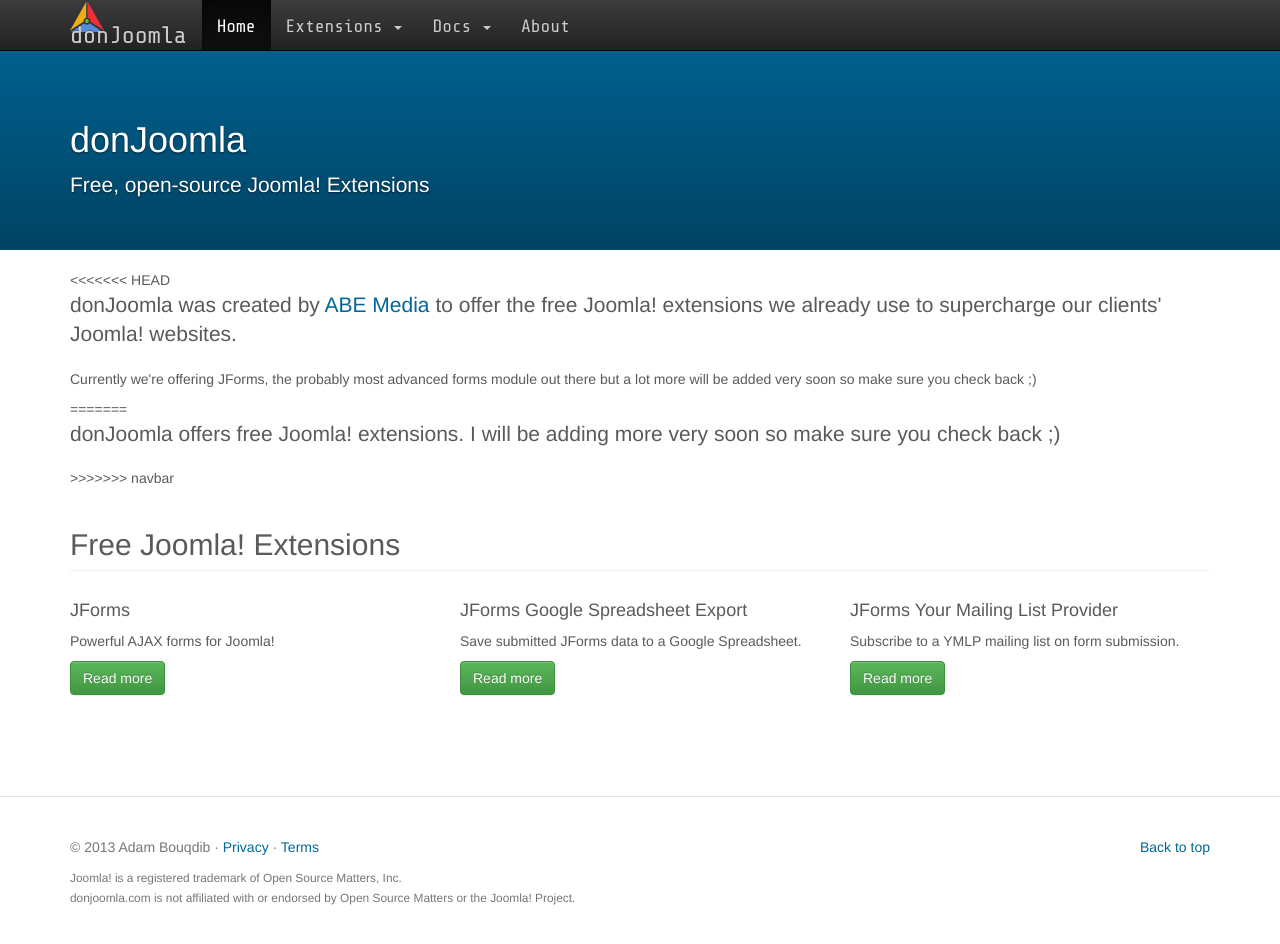
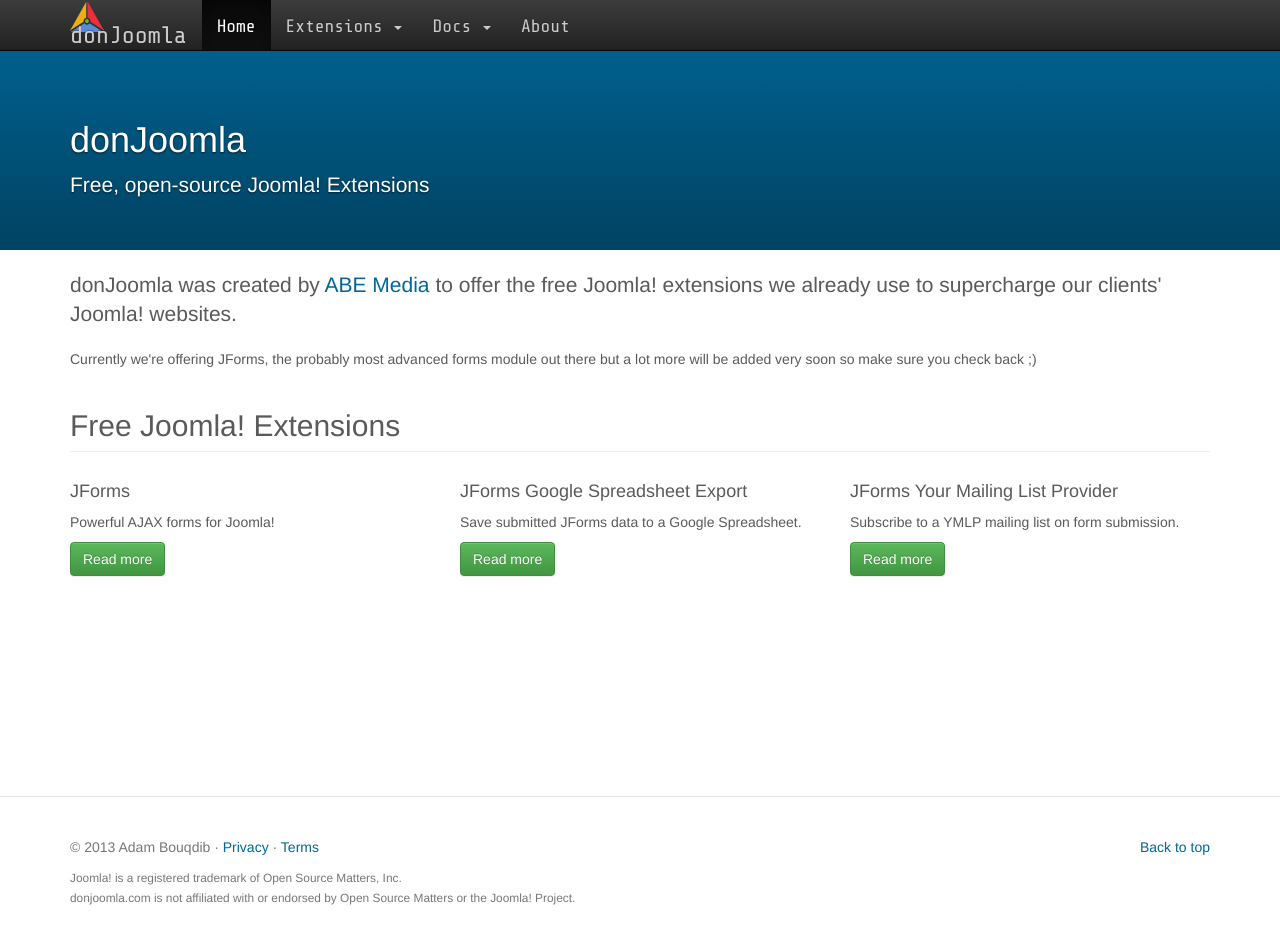
Before and after one commit to donJoomla/donjoomla.github.io, a Jekyll site: the page built from index.html, in a window 1280 px wide and 947 px high. Shown: the top 944 px of the window. Built offline with Jekyll 4.4.1, drawn with Linux system fonts in a browser that asks for light colours; nearby versions of some CDN libraries.

Commit message:
updated index

```diff
--- a/index.html
+++ b/index.html
@@ -9,12 +9,8 @@
     changefreq: monthly
     lastmod: 2013-06-11T07:07:00
 ---
-<<<<<<< HEAD
 <p class="lead">donJoomla was created by <a href="http://www.abemedia.co.uk" target="_blank">ABE Media</a> to offer the free Joomla! extensions we already use to supercharge our clients' Joomla! websites.</p>
 <p>Currently we're offering JForms, the probably most advanced forms module out there but a lot more will be added very soon so make sure you check back ;)</p>
-=======
-<p class="lead">donJoomla offers free Joomla! extensions. I will be adding more very soon so make sure you check back ;)</p>
->>>>>>> navbar
 <h2 class="page-header">Free Joomla! Extensions</h2>
 <div class="row">
   <div class="col-md-4">
```
